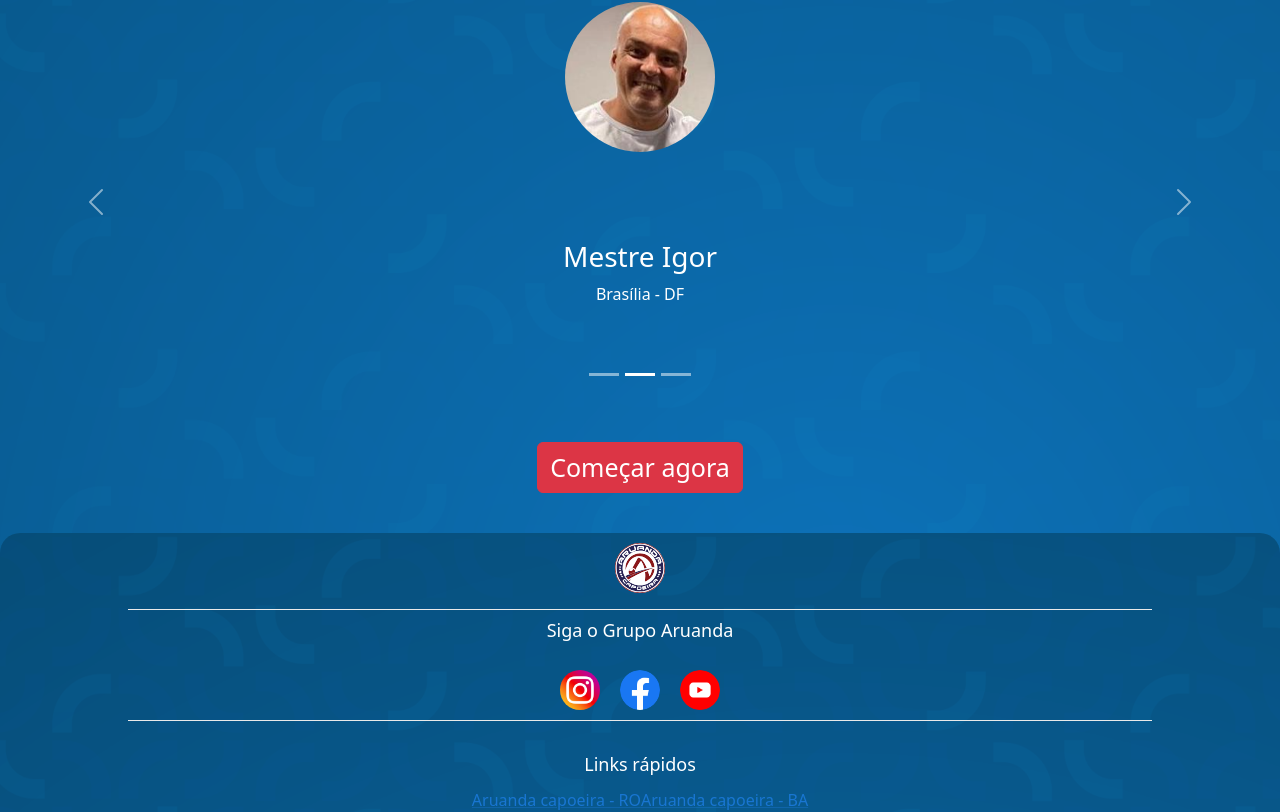
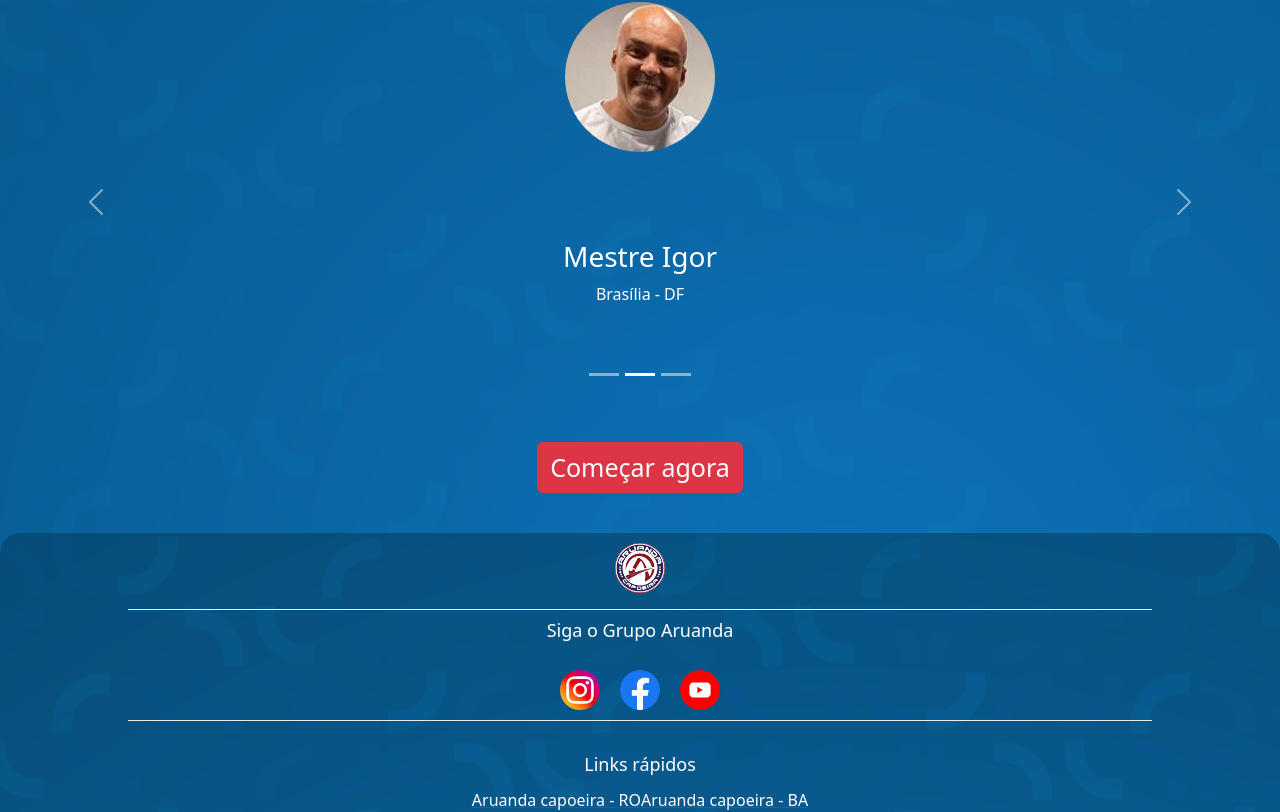
Before and after one commit to LucaMaia/PrototipoSiteAruanda, a Next.js app: page / in a window 1280 px wide. Shown: the part 3338-4150 px from the top of the page. Built offline with nearby package versions, Linux system fonts and the light colour scheme.

Commit message:
alterações no footer- color

```diff
--- a/components/CardBeneficios/CardBeneficios.module.css
+++ b/components/CardBeneficios/CardBeneficios.module.css
@@ -114,7 +114,7 @@
     padding-left:5px;
     font-weight:bold;
     color:black;
-    font-size:20px;
+    font-size:10px;
 }
 
 .description{
@@ -159,7 +159,6 @@
     .card{
         height: 400px;
     }
-
 }
 
 @media (max-width: 580px) {
@@ -221,5 +220,11 @@
     .card{
         max-width: 650px;
     }
+    .title{
+        padding-left:5px;
+        font-weight:bold;
+        color:black;
+        font-size:10px;
+    }
 
 }
--- a/components/Footer/index.jsx
+++ b/components/Footer/index.jsx
@@ -26,10 +26,10 @@ export default function Footer(){
                         Links rápidos
                     </div>
                     <div  className={styles.align_footer}>
-                        <Link href="" className={styles.color_link}>
+                        <Link href="" className={styles.color_link} style={{color:"white"}}>
                             Aruanda capoeira - RO
                         </Link>
-                        <Link href="" className={styles.color_link}>
+                        <Link href="" className={styles.color_link} style={{color:"white"}}>
                             Aruanda capoeira - BA
                         </Link>
                     </div>
```
Also changed, not shown: igor.png (deleted).
